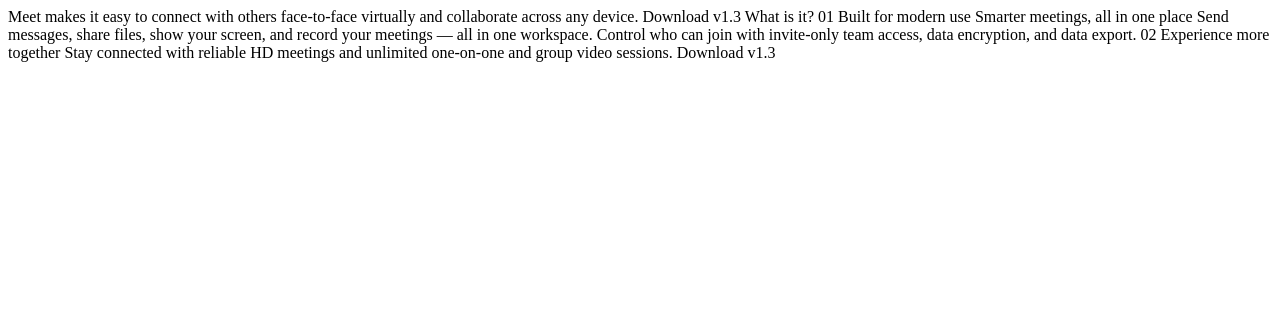
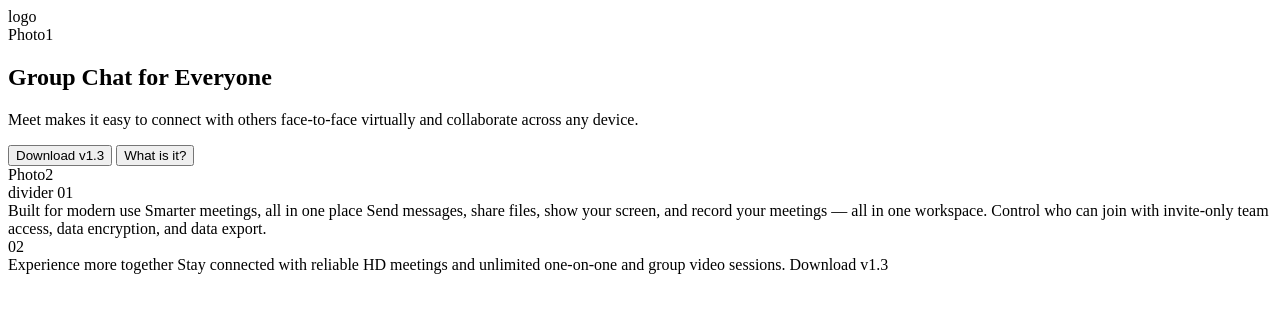
Before and after one commit to daveteru/FEM-LandingPage, a plain HTML site: page starter-code/index.html in a window 1280 px wide. Drawn offline with Linux system fonts and the light colour scheme.

Commit message:
section 1 : header html structure establish CSS

```diff
--- a/starter-code/index.html
+++ b/starter-code/index.html
@@ -3,29 +3,45 @@
 <head>
   <meta charset="UTF-8">
   <meta name="viewport" content="width=device-width, initial-scale=1.0">
-
+  <link rel="stylesheet" href="style.css">
   <link rel="icon" type="image/png" sizes="32x32" href="./assets/favicon-32x32.png">
 
   <title>Frontend Mentor | Meet landing page</title>
 </head>
 <body>
-  Meet makes it easy to connect with others face-to-face virtually and collaborate across any device.
+<main>
+  <div>logo</div>
+  <section>
+      <div>Photo1</div>
+      <div>
+        <h1>Group Chat for Everyone </h1>
+        <p>Meet makes it easy to connect with others face-to-face virtually and collaborate across any device.</p>
+          <div>
+            <button>Download v1.3</button>
+            <button>What is it?</button>
+          </div>
+      </div>
+      <div>Photo2</div>
+  </section>
+</main>
 
-  Download v1.3
-  What is it?
+<div>divider 01</div>
 
-  01
+<section>
     Built for modern use
 
     Smarter meetings, all in one place
 
     Send messages, share files, show your screen, and record your meetings — all in one
     workspace. Control who can join with invite-only team access, data encryption, and data export.
+</section>
 
-  02
+  <div>02</div>
+<section>
     Experience more together
     Stay connected with reliable HD meetings and unlimited one-on-one and group video sessions.
 
     Download v1.3
+</section>
 </body>
 </html>
```
Also changed, not shown: starter-code/style.css (added), 1 other file. Lines whose indentation alone changed are shown as unchanged.
